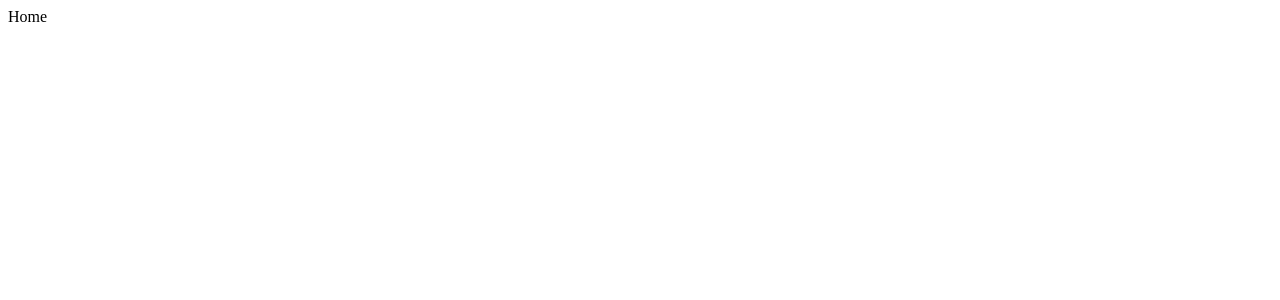
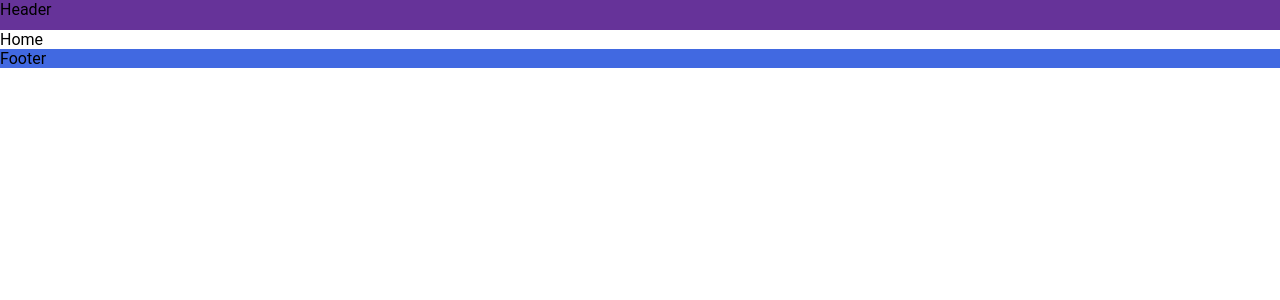
Before and after one commit to omanramalho42/mks_challenge_shop, a Next.js app: page / in a window 1280 px wide. Shown: the top 300 px of the page. Built offline with nearby package versions, Linux system fonts and the light colour scheme.

Commit message:
criando estilizacao global e componentes footer & header

```diff
--- a/src/components/Footer/index.tsx
+++ b/src/components/Footer/index.tsx
@@ -1,8 +1,12 @@
 import React from 'react'
+
+import { Container } from './styled'
 
 const Footer:React.FC = () => {
   return (
-    <div>Footer</div>
+    <Container>
+      Footer
+    </Container>
   )
 }
 
--- /dev/null
+++ b/src/components/Footer/styled.ts
@@ -0,0 +1,7 @@
+import styled from "styled-components"
+
+export const Container = styled.div`
+  display: flex;
+
+  background-color: royalblue;
+`;
--- a/src/components/Header/index.tsx
+++ b/src/components/Header/index.tsx
@@ -1,8 +1,11 @@
 import React from 'react'
 
+import { Container } from './styled'
 const Header:React.FC = () => {
   return (
-    <div>Header</div>
+    <Container>
+      Header
+    </Container>
   )
 }
 
--- /dev/null
+++ b/src/components/Header/styled.ts
@@ -0,0 +1,8 @@
+import styled from "styled-components"
+
+export const Container = styled.div`
+  display: flex;
+
+  height: 30px;
+  background-color: rebeccapurple;
+`;
--- a/src/pages/_app.tsx
+++ b/src/pages/_app.tsx
@@ -1,8 +1,12 @@
 import type { AppProps } from 'next/app'
+import { GlobalStyle } from '../styles/GlobalStyle'
 
 function MyApp({ Component, pageProps }: AppProps) {
   return (
-    <Component {...pageProps} />
+    <>
+      <Component {...pageProps} />
+      <GlobalStyle />
+    </>
   )
 }
 
--- /dev/null
+++ b/src/pages/_document.tsx
@@ -0,0 +1,32 @@
+import Document, { DocumentContext, DocumentInitialProps } from 'next/document'
+import { ServerStyleSheet } from 'styled-components'
+
+export default class MyDocument extends Document {
+  static async getInitialProps(
+    ctx: DocumentContext
+  ): Promise<DocumentInitialProps> {
+    const sheet = new ServerStyleSheet();
+    const originalRenderPage = ctx.renderPage;
+
+    try {
+      ctx.renderPage = () =>
+        originalRenderPage({
+          enhanceApp: (App) => (props) =>
+            sheet.collectStyles(<App {...props} />),
+        });
+
+      const initialProps = await Document.getInitialProps(ctx);
+      return {
+        ...initialProps,
+        styles: (
+          <>
+            {initialProps.styles}
+            {sheet.getStyleElement()}
+          </>
+        ),
+      };
+    } finally {
+      sheet.seal();
+    }
+  }
+}
--- a/src/pages/index.tsx
+++ b/src/pages/index.tsx
@@ -1,11 +1,13 @@
 import type { NextPage } from 'next'
 
-import { Layout } from '../components'
+import { Footer, Header, Layout } from '../components'
 
 const Home: NextPage = () => {
   return (
     <Layout title='home' description='Página inicial'>
+      <Header />
       Home
+      <Footer />
     </Layout>
   )
 }
--- /dev/null
+++ b/src/styles/GlobalStyle.ts
@@ -0,0 +1,24 @@
+import { createGlobalStyle } from "styled-components"
+
+export const GlobalStyle = createGlobalStyle`
+  *,html {
+    padding: 0;
+    margin: 0;
+
+    box-sizing: border-box;
+
+    font-family: 'Poppins', 'Roboto', Arial, Helvetica, sans-serif;
+  }
+
+  button {
+    all: unset;
+  }
+
+  ul {
+    list-style: none;
+  }
+
+  a {
+    text-decoration: none;
+  }
+`
```
